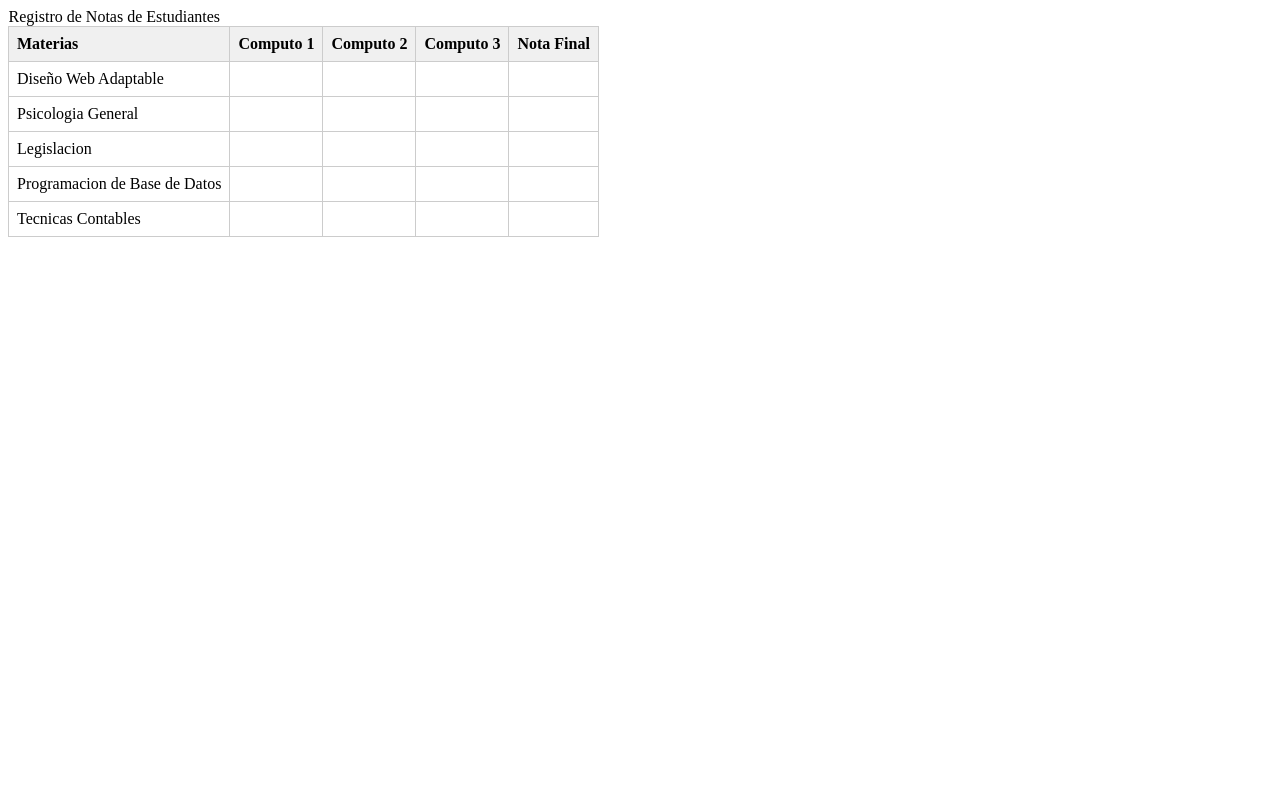
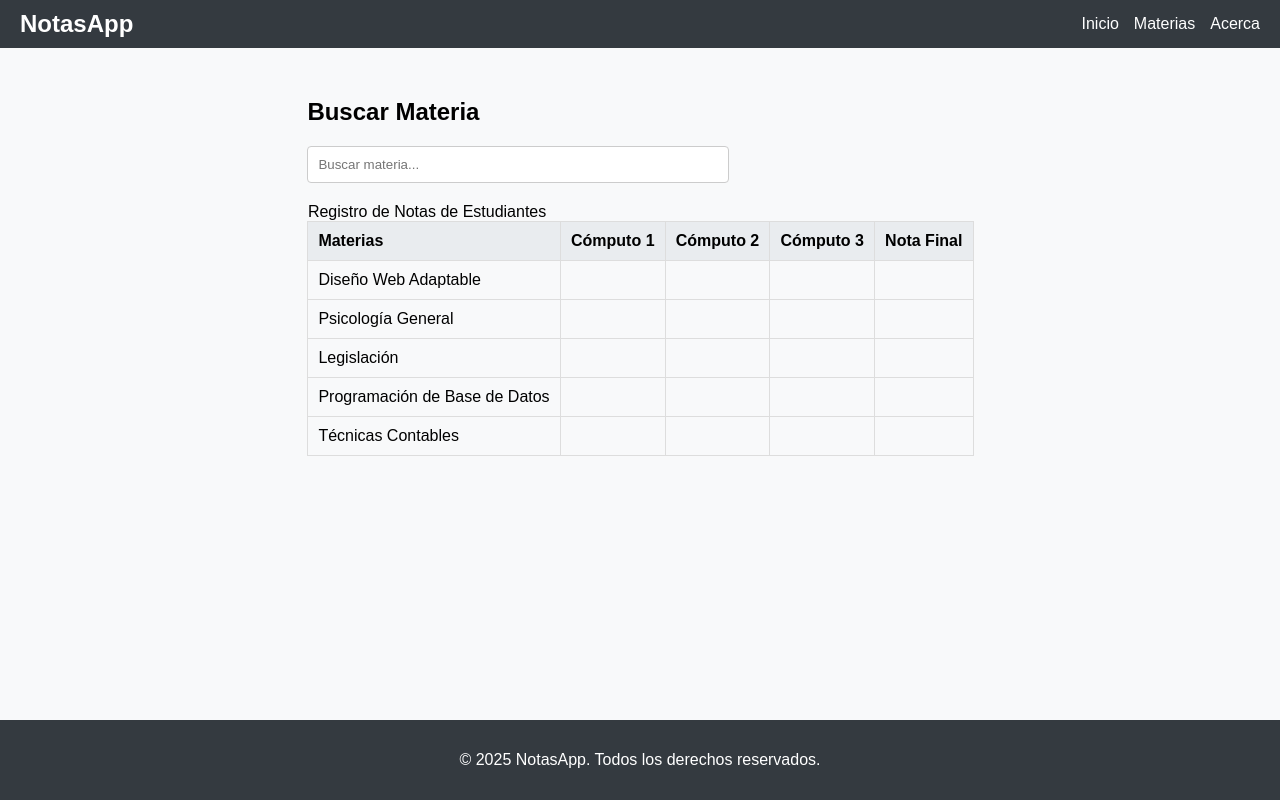
Before and after one commit to carloslobos17/TareaDise-oAccesibilidad, a plain HTML site: page table.html in a window 1280 px wide. Drawn offline with Linux system fonts and the light colour scheme.

Commit message:
agregar buscar

```diff
--- /dev/null
+++ b/main.js
@@ -0,0 +1,30 @@
+const searchInput = document.getElementById("searchInput");
+const tableBody = document.getElementById("tableBody");
+const mensajeBusqueda = document.getElementById("mensajeBusqueda");
+
+searchInput.addEventListener("input", function () {
+  const filtro = searchInput.value.toLowerCase().trim();
+  let encontrados = 0;
+
+  const filas = tableBody.querySelectorAll('[role="row"]');
+  filas.forEach((fila) => {
+    const materia = fila.querySelector('[role="cell"]').textContent.toLowerCase();
+    const coincide = materia.includes(filtro);
+
+    fila.style.display = coincide ? "" : "none";
+    if (coincide) encontrados++;
+  });
+
+  if (filtro === "") {
+    mensajeBusqueda.textContent = "";
+    mensajeBusqueda.classList.add("visually-hidden");
+  } else if (encontrados === 0) {
+    mensajeBusqueda.textContent = "No se encontraron materias que coincidan.";
+    mensajeBusqueda.classList.remove("visually-hidden");
+    mensajeBusqueda.style.color = "red";
+  } else {
+    mensajeBusqueda.textContent = `${encontrados} materia(s) encontrada(s).`;
+    mensajeBusqueda.classList.remove("visually-hidden");
+    mensajeBusqueda.style.color = "green";
+  }
+});
--- /dev/null
+++ b/style.css
@@ -0,0 +1,107 @@
+
+html, body {
+    height: 100%;
+    margin: 0;
+    padding: 0;
+    font-family: Arial, sans-serif;
+    background-color: #f8f9fa;
+}
+
+body {
+    display: flex;
+    flex-direction: column;
+}
+
+main {
+    flex: 1;
+    max-width: 900px;
+    margin: 30px auto;
+    padding: 0 20px;
+}
+
+nav {
+    background-color: #343a40;
+    color: white;
+    padding: 10px 20px;
+    display: flex;
+    justify-content: space-between;
+    align-items: center;
+}
+
+nav .logo {
+    font-size: 1.5em;
+    font-weight: bold;
+}
+
+nav ul {
+    list-style: none;
+    display: flex;
+    gap: 15px;
+    margin: 0;
+    padding: 0;
+}
+
+nav ul li a {
+    color: white;
+    text-decoration: none;
+    transition: color 0.3s;
+}
+
+nav ul li a:hover {
+    color: #00d1b2;
+}
+
+#searchInput {
+    padding: 10px;
+    width: 100%;
+    max-width: 400px;
+    margin-bottom: 20px;
+    border: 1px solid #ccc;
+    border-radius: 4px;
+}
+
+[role="table"] {
+    display: table;
+    border-collapse: collapse;
+    width: 100%;
+}
+
+[role="rowgroup"] {
+    display: table-row-group;
+}
+
+[role="row"] {
+    display: table-row;
+}
+
+[role="cell"], [role="columnheader"] {
+    display: table-cell;
+    padding: 10px;
+    border: 1px solid #ddd;
+    text-align: left;
+}
+
+[role="columnheader"] {
+    font-weight: bold;
+    background-color: #e9ecef;
+}
+
+
+footer {
+    background-color: #343a40;
+    color: white;
+    text-align: center;
+    padding: 15px 10px;
+    margin-top: auto;
+}
+
+.visually-hidden {
+  position: absolute !important;
+  width: 1px;
+  height: 1px;
+  padding: 0;
+  overflow: hidden;
+  clip: rect(0, 0, 0, 0);
+  white-space: nowrap;
+  border: 0;
+}
--- a/table.html
+++ b/table.html
@@ -1,29 +1,65 @@
 <!DOCTYPE html>
-<html lang="en">
+<html lang="es">
 <head>
-    <meta charset="UTF-8">
-    <meta name="viewport" content="width=device-width, initial-scale=1.0">
+  <meta charset="UTF-8" />
+  <meta name="viewport" content="width=device-width, initial-scale=1.0"/>
+  <link rel="stylesheet" href="style.css" />
   <title>Tabla de Notas</title>
 </head>
 <body>
+
+  <!-- Navegación principal con roles -->
+  <nav role="navigation" aria-label="Navegación principal">
+    <div class="logo" role="banner">NotasApp</div>
+    <ul role="menubar" aria-label="Menú principal">
+      <li role="none"><a role="menuitem" href="#">Inicio</a></li>
+      <li role="none"><a role="menuitem" href="#">Materias</a></li>
+      <li role="none"><a role="menuitem" href="#">Acerca</a></li>
+    </ul>
+  </nav>
+
+  <main role="main" aria-labelledby="titulo-principal">
+    <h2 id="titulo-principal">Buscar Materia</h2>
+
+    <label for="searchInput" class="visually-hidden">Campo de búsqueda</label>
+    <input
+      type="text"
+      id="searchInput"
+      role="searchbox"
+      aria-label="Buscar materia por nombre"
+      aria-controls="tablaNotas"
+      aria-describedby="descripcionBusqueda"
+      placeholder="Buscar materia..." />
+
+    <p id="mensajeBusqueda" role="alert" aria-live="polite" aria-label="Resultado de búsqueda" class="visually-hidden"></p>
+
+
+    <p id="descripcionBusqueda" class="visually-hidden">
+      Ingrese el nombre de la materia para filtrar la tabla de resultados.
+    </p>
+
     <div
+      id="tablaNotas"
       role="table"
       aria-label="Tabla de Notas de Estudiantes"
       aria-describedby="Notas de Estudiantes"
-    aria-rowcount="10">
+      aria-rowcount="5">
+
       <div id="Notas de Estudiantes">
         Registro de Notas de Estudiantes
       </div>
+
       <div role="rowgroup">
         <div role="row">
-            <span role="columnheader" aria-label="Materias" aria-sort="none">Materias</span>
-            <span role="columnheader" aria-label="Computo 1" aria-sort="none">Computo 1</span>
-            <span role="columnheader" aria-label="Computo 2" aria-sort="none">Computo 2</span>
-            <span role="columnheader" aria-label="Computo 3" aria-sort="none">Computo 3</span>
-            <span role="columnheader" aria-label="Nota Final" aria-sort="none">Nota Final</span>
+          <span role="columnheader" aria-label="Materias">Materias</span>
+          <span role="columnheader" aria-label="Cómputo 1">Cómputo 1</span>
+          <span role="columnheader" aria-label="Cómputo 2">Cómputo 2</span>
+          <span role="columnheader" aria-label="Cómputo 3">Cómputo 3</span>
+          <span role="columnheader" aria-label="Nota Final">Nota Final</span>
         </div>
       </div>
-    <div role="rowgroup">
+
+      <div role="rowgroup" id="tableBody">
         <div role="row" aria-rowindex="1">
           <span role="cell">Diseño Web Adaptable</span>
           <span role="cell"></span>
@@ -32,28 +68,28 @@
           <span role="cell"></span>
         </div>
         <div role="row" aria-rowindex="2">
-            <span role="cell">Psicologia General</span>
+          <span role="cell">Psicología General</span>
           <span role="cell"></span>
           <span role="cell"></span>
           <span role="cell"></span>
           <span role="cell"></span>
         </div>
         <div role="row" aria-rowindex="3">
-            <span role="cell">Legislacion</span>
+          <span role="cell">Legislación</span>
           <span role="cell"></span>
           <span role="cell"></span>
           <span role="cell"></span>
           <span role="cell"></span>
         </div>
         <div role="row" aria-rowindex="4">
-            <span role="cell">Programacion de Base de Datos</span>
+          <span role="cell">Programación de Base de Datos</span>
           <span role="cell"></span>
           <span role="cell"></span>
           <span role="cell"></span>
           <span role="cell"></span>
         </div>
         <div role="row" aria-rowindex="5">
-            <span role="cell">Tecnicas Contables</span>
+          <span role="cell">Técnicas Contables</span>
           <span role="cell"></span>
           <span role="cell"></span>
           <span role="cell"></span>
@@ -61,31 +97,12 @@
         </div>
       </div>
     </div>
+  </main>
 
-<style>
-    [role="table"] {
-        display: table;
-        border-collapse: collapse;
-    }
-    [role="rowgroup"] {
-        display: table-row-group;
-    }
-    [role="row"] {
-        display: table-row;
-    }
-    [role="cell"] {
-        display: table-cell;
-        padding: 8px;
-        border: 1px solid #ccc;
-    }
-    [role="columnheader"] {
-        display: table-cell;
-        font-weight: bold;
-        background-color: #f0f0f0;
-        padding: 8px;
-        border: 1px solid #ccc;
-    }
-</style>
+  <footer role="contentinfo">
+    <p>&copy; 2025 NotasApp. Todos los derechos reservados.</p>
+  </footer>
 
+  <script src="main.js"></script>
 </body>
 </html>
```
Lines whose indentation alone changed are shown as unchanged.
